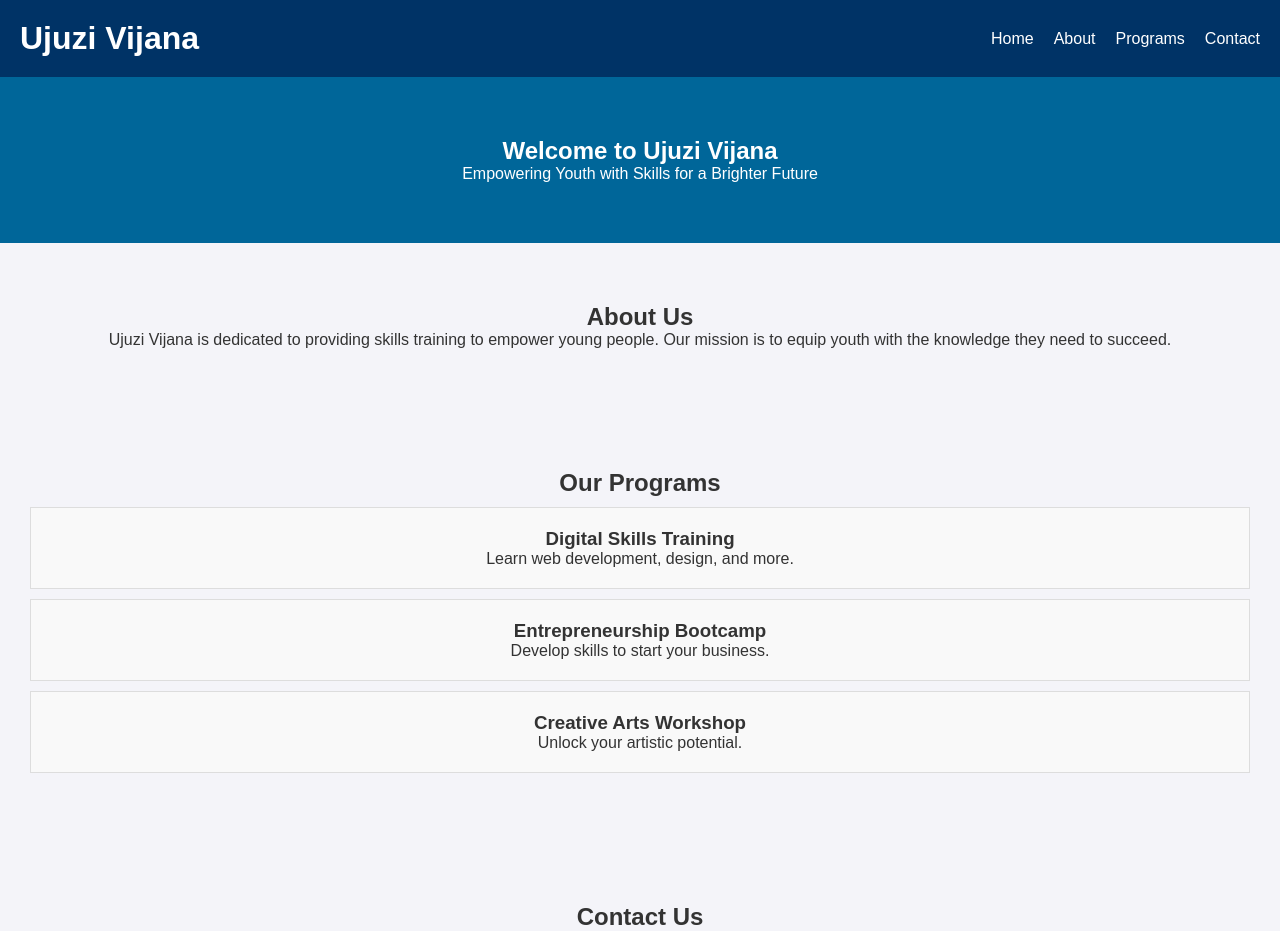
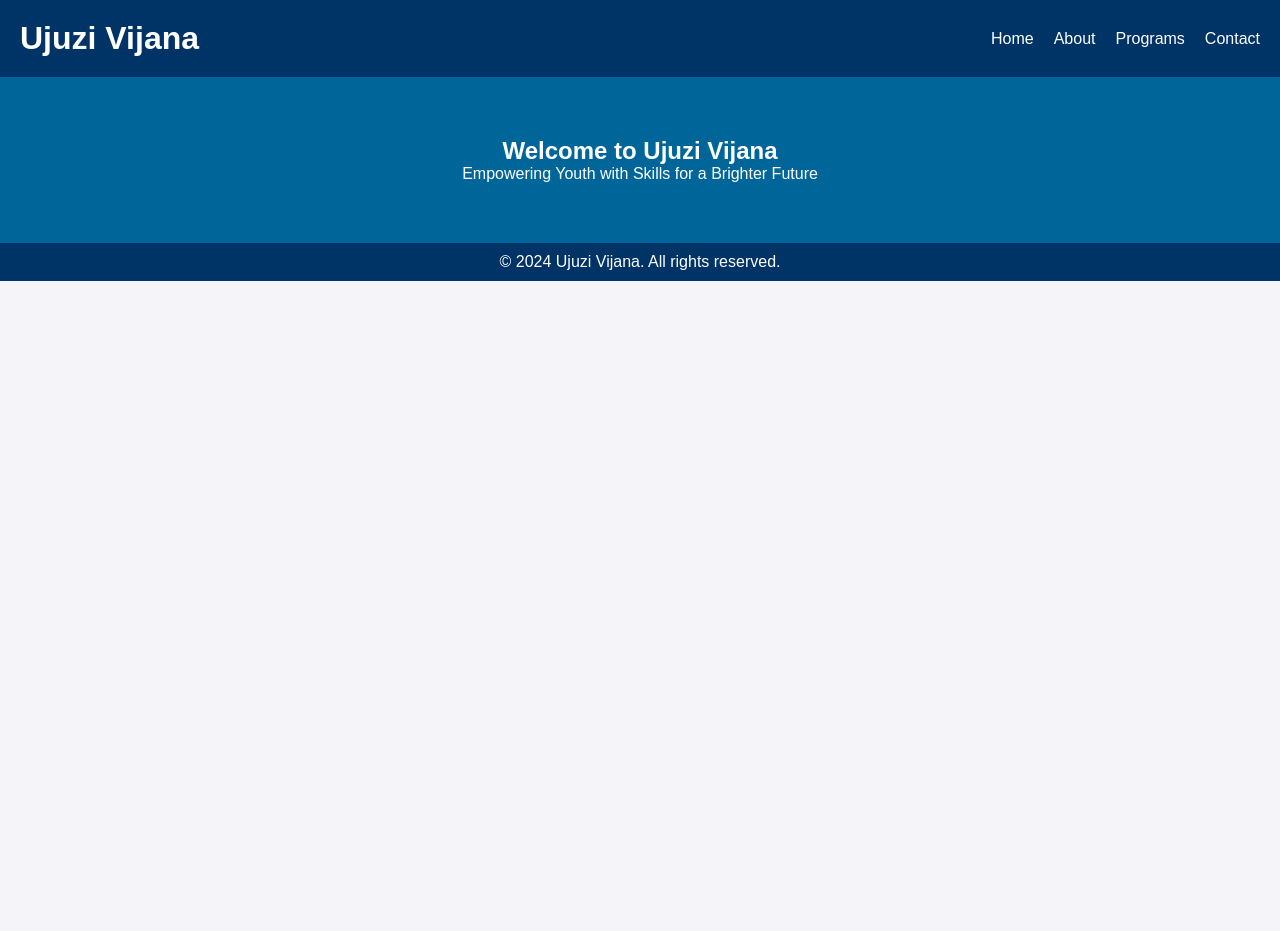
Before and after one commit to kipngenohaaron/Ujuzi-Vijana, a React (Create React App) app: page / in a window 1280 px wide. Shown: the top 931 px of the page. After the commit the page ends 800 px from the top, so only its background shows below. Built offline with nearby package versions, Linux system fonts and the light colour scheme.

Commit message:
header updated

```diff
--- a/src/App.js
+++ b/src/App.js
@@ -1,4 +1,27 @@
+// import React from 'react';
+// import Header from './components/Header';
+// import Footer from './components/Footer';
+// import Homepage from './components/Homepage';
+// import About from './components/About';
+// import Programs from './components/Programs';
+// import Contact from './components/Contact';
+
+// function App() {
+//   return (
+//     <div className="App">
+//       <Header />
+//       <Homepage />
+//       <About />
+//       <Programs />
+//       <Contact />
+//       <Footer />
+//     </div>
+//   );
+// }
+
+// export default App;
 import React from 'react';
+import { BrowserRouter as Router, Route, Switch } from 'react-router-dom';
 import Header from './components/Header';
 import Footer from './components/Footer';
 import Homepage from './components/Homepage';
@@ -8,14 +31,16 @@ import Contact from './components/Contact';
 
 function App() {
   return (
-    <div className="App">
+    <Router>
       <Header />
-      <Homepage />
-      <About />
-      <Programs />
-      <Contact />
+      <Switch>
+        <Route path="/" exact component={Homepage} />
+        <Route path="/about" component={About} />
+        <Route path="/programs" component={Programs} />
+        <Route path="/contact" component={Contact} />
+      </Switch>
       <Footer />
-    </div>
+    </Router>
   );
 }
 
--- a/src/components/Header.js
+++ b/src/components/Header.js
@@ -1,4 +1,24 @@
+// import React from 'react';
+
+// const Header = () => {
+//   return (
+//     <header className="header">
+//       <h1>Ujuzi Vijana</h1>
+//       <nav>
+//         <ul className="nav-links">
+//           <li><a href="#home">Home</a></li>
+//           <li><a href="#about">About</a></li>
+//           <li><a href="#programs">Programs</a></li>
+//           <li><a href="#contact">Contact</a></li>
+//         </ul>
+//       </nav>
+//     </header>
+//   );
+// };
+
+// export default Header;
 import React from 'react';
+import { Link } from 'react-router-dom';
 
 const Header = () => {
   return (
@@ -6,10 +26,10 @@ const Header = () => {
       <h1>Ujuzi Vijana</h1>
       <nav>
         <ul className="nav-links">
-          <li><a href="#home">Home</a></li>
-          <li><a href="#about">About</a></li>
-          <li><a href="#programs">Programs</a></li>
-          <li><a href="#contact">Contact</a></li>
+          <li><Link to="/">Home</Link></li>
+          <li><Link to="/about">About</Link></li>
+          <li><Link to="/programs">Programs</Link></li>
+          <li><Link to="/contact">Contact</Link></li>
         </ul>
       </nav>
     </header>
```
